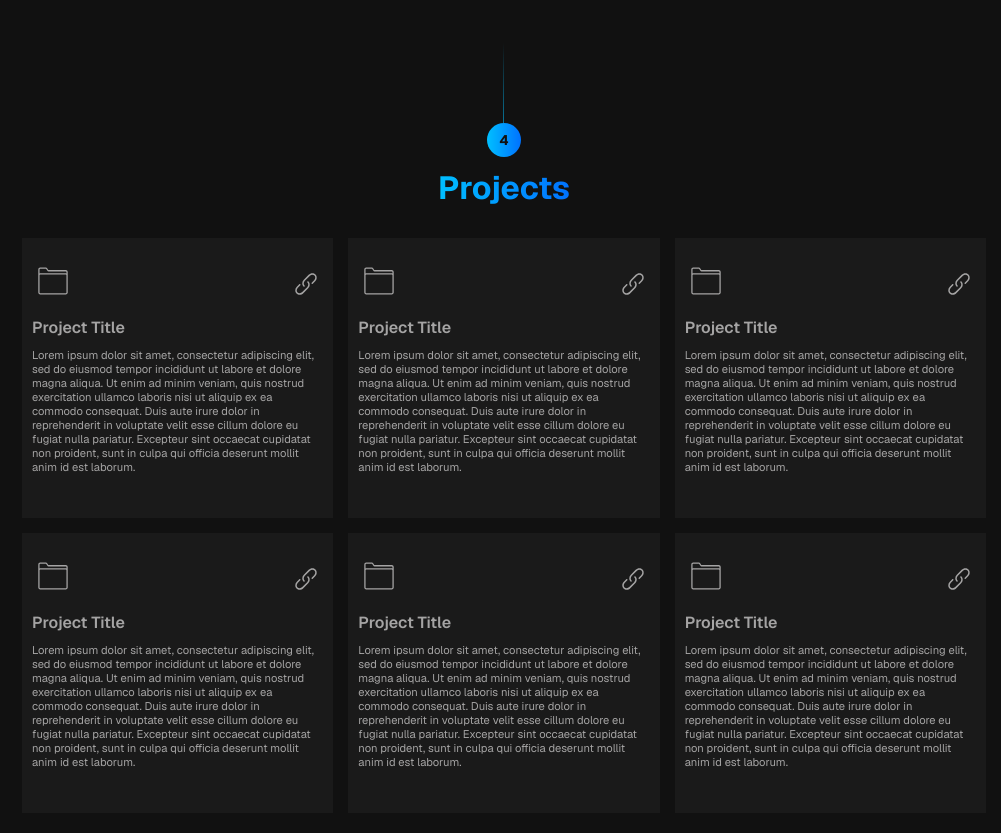
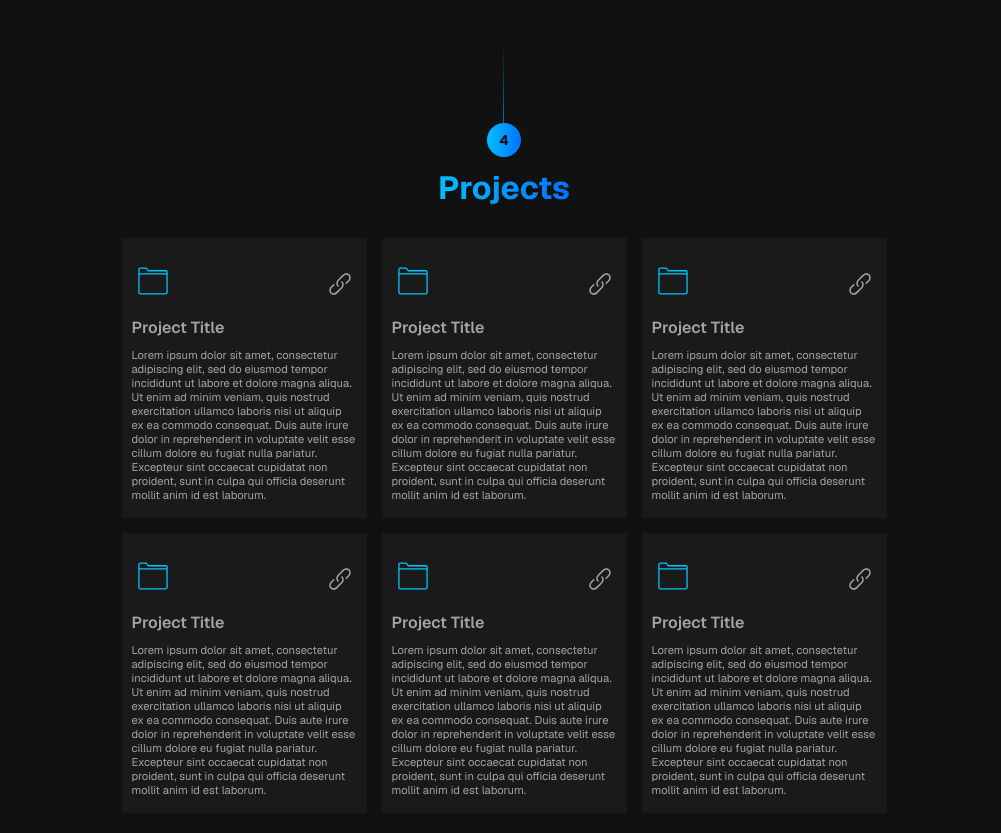
Before and after one commit to Pushkar-Mahajan4/portfolio, a plain HTML site: page index.html in a window 1280 px wide. Shown: the part 4526-5359 px from the top of the page, without its empty margins (136-1137 px from the left). Drawn offline with nearby package versions, Linux system fonts and the light colour scheme.

Commit message:
Add styling to project section

```diff
--- a/index.css
+++ b/index.css
@@ -367,7 +367,8 @@ button {
   display: flex;
   flex-direction: column;
   align-items: center;
-  min-width: 280px;
+  min-width: 180px;
+  width: 245px;
   height: 280px;
   transition: 0.5s;
 }
@@ -376,6 +377,9 @@ button {
   cursor: pointer;
   box-shadow: 0 0 3px black;
   margin-top: -10px;
+  span {
+    color: #00bfff;
+  }
 }
 
 .project-title-header {
--- a/index.html
+++ b/index.html
@@ -431,12 +431,12 @@
                   xmlns="http://www.w3.org/2000/svg"
                   x="0px"
                   y="0px"
-                  fill="currentColor"
                   width="2em"
                   height="2em"
                   viewBox="0 0 50 50"
                 >
                   <path
+                    fill="#00c6ff"
                     d="M 5 4 C 3.3544268 4 2 5.3555411 2 7 L 2 16 L 2 26 L 2 43 C 2 44.644459 3.3544268 46 5 46 L 45 46 C 46.645063 46 48 44.645063 48 43 L 48 26 L 48 16 L 48 11 C 48 9.3549372 46.645063 8 45 8 L 18 8 C 18.08657 8 17.96899 8.000364 17.724609 7.71875 C 17.480227 7.437136 17.179419 6.9699412 16.865234 6.46875 C 16.55105 5.9675588 16.221777 5.4327899 15.806641 4.9628906 C 15.391504 4.4929914 14.818754 4 14 4 L 5 4 z M 5 6 L 14 6 C 13.93925 6 14.06114 6.00701 14.308594 6.2871094 C 14.556051 6.5672101 14.857231 7.0324412 15.169922 7.53125 C 15.482613 8.0300588 15.806429 8.562864 16.212891 9.03125 C 16.619352 9.499636 17.178927 10 18 10 L 45 10 C 45.562937 10 46 10.437063 46 11 L 46 13.1875 C 45.685108 13.07394 45.351843 13 45 13 L 5 13 C 4.6481575 13 4.3148915 13.07394 4 13.1875 L 4 7 C 4 6.4364589 4.4355732 6 5 6 z M 5 15 L 45 15 C 45.56503 15 46 15.43497 46 16 L 46 26 L 46 43 C 46 43.562937 45.562937 44 45 44 L 5 44 C 4.4355732 44 4 43.563541 4 43 L 4 26 L 4 16 C 4 15.43497 4.4349698 15 5 15 z"
                   ></path>
                 </svg>
@@ -487,6 +487,7 @@
                   viewBox="0 0 50 50"
                 >
                   <path
+                    fill="#00c6ff"
                     d="M 5 4 C 3.3544268 4 2 5.3555411 2 7 L 2 16 L 2 26 L 2 43 C 2 44.644459 3.3544268 46 5 46 L 45 46 C 46.645063 46 48 44.645063 48 43 L 48 26 L 48 16 L 48 11 C 48 9.3549372 46.645063 8 45 8 L 18 8 C 18.08657 8 17.96899 8.000364 17.724609 7.71875 C 17.480227 7.437136 17.179419 6.9699412 16.865234 6.46875 C 16.55105 5.9675588 16.221777 5.4327899 15.806641 4.9628906 C 15.391504 4.4929914 14.818754 4 14 4 L 5 4 z M 5 6 L 14 6 C 13.93925 6 14.06114 6.00701 14.308594 6.2871094 C 14.556051 6.5672101 14.857231 7.0324412 15.169922 7.53125 C 15.482613 8.0300588 15.806429 8.562864 16.212891 9.03125 C 16.619352 9.499636 17.178927 10 18 10 L 45 10 C 45.562937 10 46 10.437063 46 11 L 46 13.1875 C 45.685108 13.07394 45.351843 13 45 13 L 5 13 C 4.6481575 13 4.3148915 13.07394 4 13.1875 L 4 7 C 4 6.4364589 4.4355732 6 5 6 z M 5 15 L 45 15 C 45.56503 15 46 15.43497 46 16 L 46 26 L 46 43 C 46 43.562937 45.562937 44 45 44 L 5 44 C 4.4355732 44 4 43.563541 4 43 L 4 26 L 4 16 C 4 15.43497 4.4349698 15 5 15 z"
                   ></path>
                 </svg>
@@ -537,6 +538,7 @@
                   viewBox="0 0 50 50"
                 >
                   <path
+                    fill="#00c6ff"
                     d="M 5 4 C 3.3544268 4 2 5.3555411 2 7 L 2 16 L 2 26 L 2 43 C 2 44.644459 3.3544268 46 5 46 L 45 46 C 46.645063 46 48 44.645063 48 43 L 48 26 L 48 16 L 48 11 C 48 9.3549372 46.645063 8 45 8 L 18 8 C 18.08657 8 17.96899 8.000364 17.724609 7.71875 C 17.480227 7.437136 17.179419 6.9699412 16.865234 6.46875 C 16.55105 5.9675588 16.221777 5.4327899 15.806641 4.9628906 C 15.391504 4.4929914 14.818754 4 14 4 L 5 4 z M 5 6 L 14 6 C 13.93925 6 14.06114 6.00701 14.308594 6.2871094 C 14.556051 6.5672101 14.857231 7.0324412 15.169922 7.53125 C 15.482613 8.0300588 15.806429 8.562864 16.212891 9.03125 C 16.619352 9.499636 17.178927 10 18 10 L 45 10 C 45.562937 10 46 10.437063 46 11 L 46 13.1875 C 45.685108 13.07394 45.351843 13 45 13 L 5 13 C 4.6481575 13 4.3148915 13.07394 4 13.1875 L 4 7 C 4 6.4364589 4.4355732 6 5 6 z M 5 15 L 45 15 C 45.56503 15 46 15.43497 46 16 L 46 26 L 46 43 C 46 43.562937 45.562937 44 45 44 L 5 44 C 4.4355732 44 4 43.563541 4 43 L 4 26 L 4 16 C 4 15.43497 4.4349698 15 5 15 z"
                   ></path>
                 </svg>
@@ -587,6 +589,7 @@
                   viewBox="0 0 50 50"
                 >
                   <path
+                    fill="#00c6ff"
                     d="M 5 4 C 3.3544268 4 2 5.3555411 2 7 L 2 16 L 2 26 L 2 43 C 2 44.644459 3.3544268 46 5 46 L 45 46 C 46.645063 46 48 44.645063 48 43 L 48 26 L 48 16 L 48 11 C 48 9.3549372 46.645063 8 45 8 L 18 8 C 18.08657 8 17.96899 8.000364 17.724609 7.71875 C 17.480227 7.437136 17.179419 6.9699412 16.865234 6.46875 C 16.55105 5.9675588 16.221777 5.4327899 15.806641 4.9628906 C 15.391504 4.4929914 14.818754 4 14 4 L 5 4 z M 5 6 L 14 6 C 13.93925 6 14.06114 6.00701 14.308594 6.2871094 C 14.556051 6.5672101 14.857231 7.0324412 15.169922 7.53125 C 15.482613 8.0300588 15.806429 8.562864 16.212891 9.03125 C 16.619352 9.499636 17.178927 10 18 10 L 45 10 C 45.562937 10 46 10.437063 46 11 L 46 13.1875 C 45.685108 13.07394 45.351843 13 45 13 L 5 13 C 4.6481575 13 4.3148915 13.07394 4 13.1875 L 4 7 C 4 6.4364589 4.4355732 6 5 6 z M 5 15 L 45 15 C 45.56503 15 46 15.43497 46 16 L 46 26 L 46 43 C 46 43.562937 45.562937 44 45 44 L 5 44 C 4.4355732 44 4 43.563541 4 43 L 4 26 L 4 16 C 4 15.43497 4.4349698 15 5 15 z"
                   ></path>
                 </svg>
@@ -637,6 +640,7 @@
                   viewBox="0 0 50 50"
                 >
                   <path
+                    fill="#00c6ff"
                     d="M 5 4 C 3.3544268 4 2 5.3555411 2 7 L 2 16 L 2 26 L 2 43 C 2 44.644459 3.3544268 46 5 46 L 45 46 C 46.645063 46 48 44.645063 48 43 L 48 26 L 48 16 L 48 11 C 48 9.3549372 46.645063 8 45 8 L 18 8 C 18.08657 8 17.96899 8.000364 17.724609 7.71875 C 17.480227 7.437136 17.179419 6.9699412 16.865234 6.46875 C 16.55105 5.9675588 16.221777 5.4327899 15.806641 4.9628906 C 15.391504 4.4929914 14.818754 4 14 4 L 5 4 z M 5 6 L 14 6 C 13.93925 6 14.06114 6.00701 14.308594 6.2871094 C 14.556051 6.5672101 14.857231 7.0324412 15.169922 7.53125 C 15.482613 8.0300588 15.806429 8.562864 16.212891 9.03125 C 16.619352 9.499636 17.178927 10 18 10 L 45 10 C 45.562937 10 46 10.437063 46 11 L 46 13.1875 C 45.685108 13.07394 45.351843 13 45 13 L 5 13 C 4.6481575 13 4.3148915 13.07394 4 13.1875 L 4 7 C 4 6.4364589 4.4355732 6 5 6 z M 5 15 L 45 15 C 45.56503 15 46 15.43497 46 16 L 46 26 L 46 43 C 46 43.562937 45.562937 44 45 44 L 5 44 C 4.4355732 44 4 43.563541 4 43 L 4 26 L 4 16 C 4 15.43497 4.4349698 15 5 15 z"
                   ></path>
                 </svg>
@@ -687,6 +691,7 @@
                   viewBox="0 0 50 50"
                 >
                   <path
+                    fill="#00c6ff"
                     d="M 5 4 C 3.3544268 4 2 5.3555411 2 7 L 2 16 L 2 26 L 2 43 C 2 44.644459 3.3544268 46 5 46 L 45 46 C 46.645063 46 48 44.645063 48 43 L 48 26 L 48 16 L 48 11 C 48 9.3549372 46.645063 8 45 8 L 18 8 C 18.08657 8 17.96899 8.000364 17.724609 7.71875 C 17.480227 7.437136 17.179419 6.9699412 16.865234 6.46875 C 16.55105 5.9675588 16.221777 5.4327899 15.806641 4.9628906 C 15.391504 4.4929914 14.818754 4 14 4 L 5 4 z M 5 6 L 14 6 C 13.93925 6 14.06114 6.00701 14.308594 6.2871094 C 14.556051 6.5672101 14.857231 7.0324412 15.169922 7.53125 C 15.482613 8.0300588 15.806429 8.562864 16.212891 9.03125 C 16.619352 9.499636 17.178927 10 18 10 L 45 10 C 45.562937 10 46 10.437063 46 11 L 46 13.1875 C 45.685108 13.07394 45.351843 13 45 13 L 5 13 C 4.6481575 13 4.3148915 13.07394 4 13.1875 L 4 7 C 4 6.4364589 4.4355732 6 5 6 z M 5 15 L 45 15 C 45.56503 15 46 15.43497 46 16 L 46 26 L 46 43 C 46 43.562937 45.562937 44 45 44 L 5 44 C 4.4355732 44 4 43.563541 4 43 L 4 26 L 4 16 C 4 15.43497 4.4349698 15 5 15 z"
                   ></path>
                 </svg>
```
